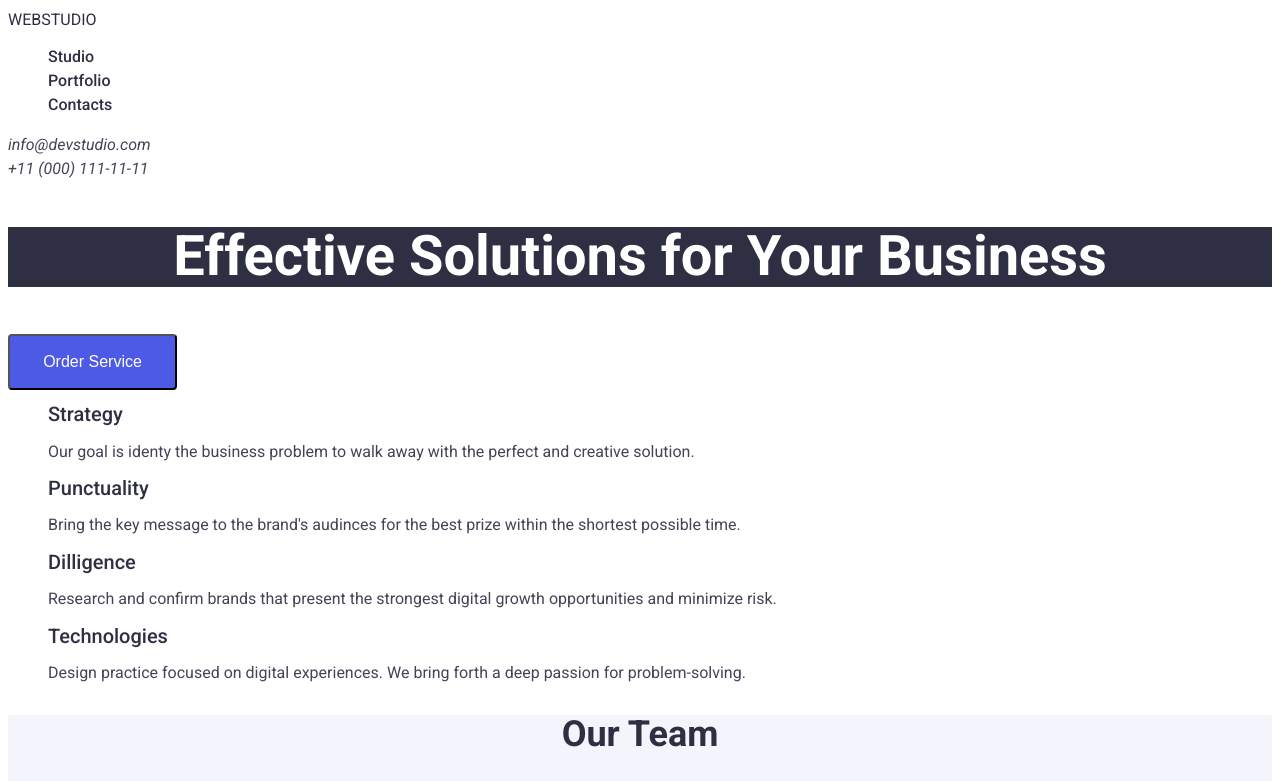
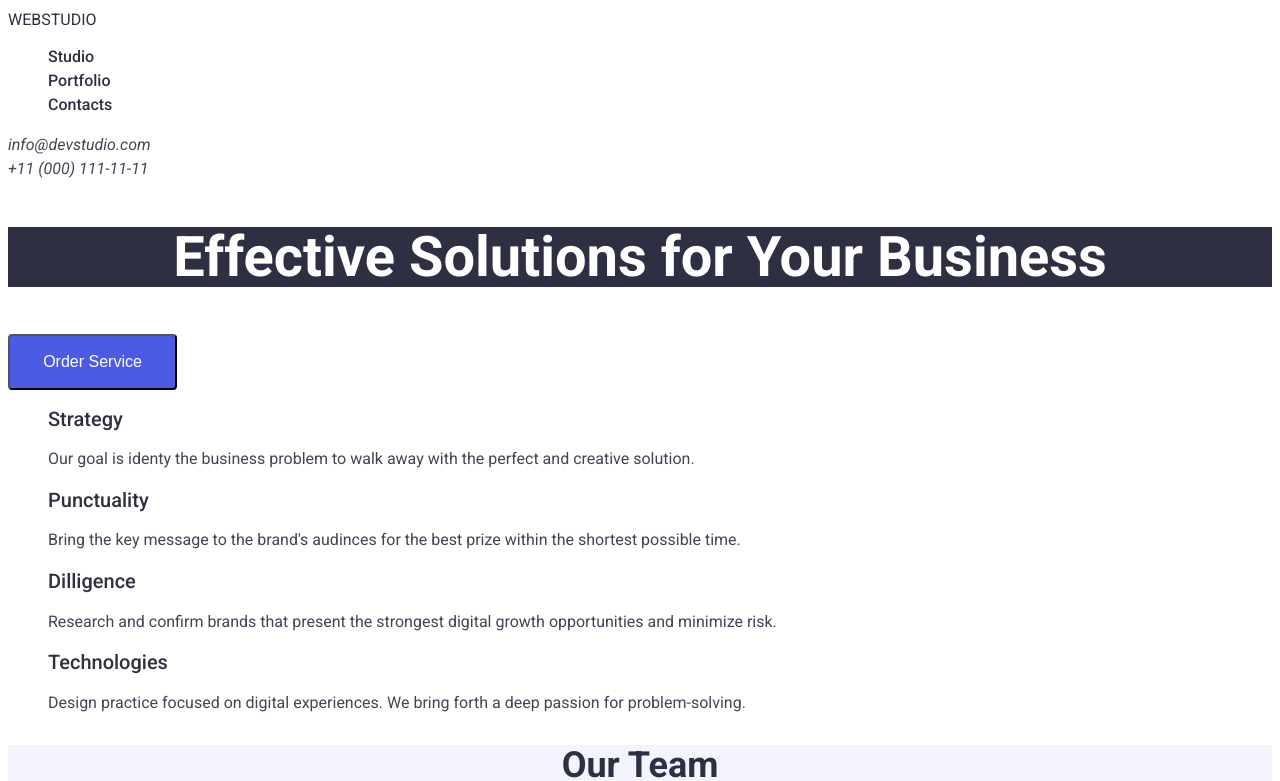
Before and after one commit to beyzaozdemr/goit-markup-hw-01, a plain HTML site: page index.html in a window 1280 px wide. Shown: the top 781 px of the page. Drawn offline with Linux system fonts and the light colour scheme.

Commit message:
edited line height

```diff
--- a/styles.css
+++ b/styles.css
@@ -9,6 +9,7 @@ body {
   font-size: 18px;
   text-decoration: none;
   color: #2e2f42;
+  line-height: 1.1666666666666667;
 }
 header a span {
   color: #4d5ae5;
@@ -47,7 +48,7 @@ adress a:hover {
 h1 {
   font-size: 56px;
   font-weight: 700;
-  line-height: 1.07;
+  line-height: 1.0714285714285714;
   color: #ffffff;
   letter-spacing: 2%;
   background-color: #2e2f42;
@@ -78,7 +79,7 @@ button :hover {
 .first-list-main li h2 {
   font-weight: 500;
   font-size: 20px;
-  line-height: 0.83;
+  line-height: 1.2;
   letter-spacing: 2%;
   color: #2e2f42;
 }
@@ -94,7 +95,7 @@ button :hover {
 .team-class h2 {
   font-size: 36px;
   font-weight: 700;
-  line-height: 1.1;
+  line-height: 1.1111111111111112;
   text-align: center;
   letter-spacing: 2%;
   color: #2e2f42;
@@ -121,7 +122,7 @@ button :hover {
 .portfolio h2 {
   font-size: 36px;
   font-weight: 700;
-  line-height: 1.1;
+  line-height: 1.1111111111111112;
   text-align: center;
   letter-spacing: 2%;
   color: #2e2f42;
@@ -148,6 +149,7 @@ footer {
 footer a {
   font-weight: 700;
   font-size: 18px;
+  line-height: 1.1666666666666667;
   text-decoration: none;
   letter-spacing: 3%;
   color: #f4f4fd;
```
